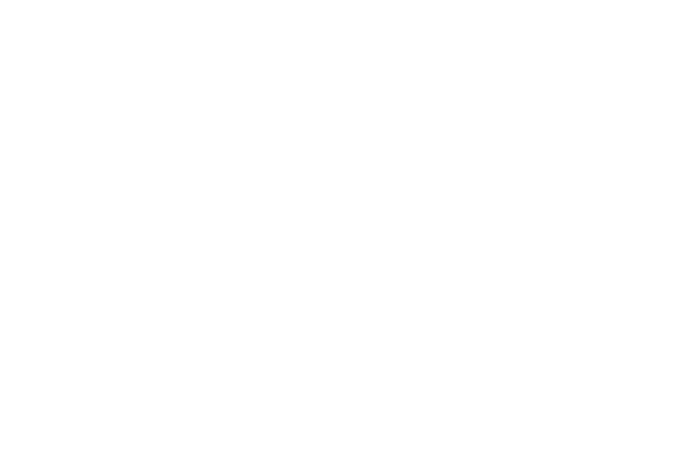
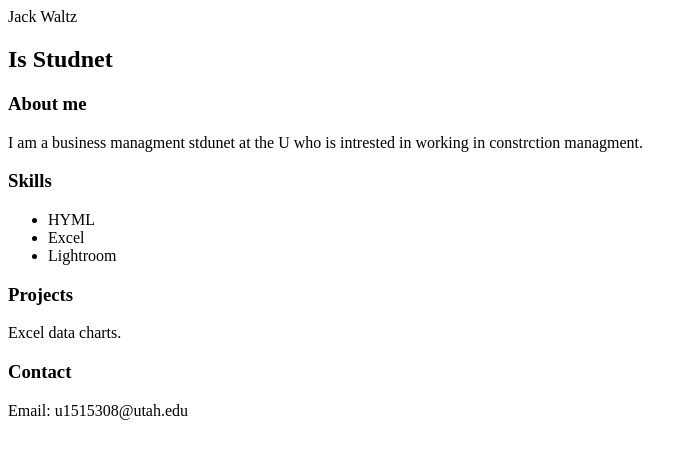
Before and after one commit to jack-waltz-web/jack-waltzz, a plain HTML site: page index.html in a window 1280 px wide. Shown: the whole page, without its empty margins (0-697 px from the left). Drawn offline with Linux system fonts and the light colour scheme.

Commit message:
Update index.html

```diff
--- a/index.html
+++ b/index.html
@@ -3,3 +3,25 @@
 </html>
   <title>My Portfolio</title>
   <meta name="viewpoint" content="width=device-width, initial-scale=1">
+</head>
+<body>
+  <hl> Jack Waltz</hl>
+  <h2>Is Studnet</h2>
+
+  <h3>About me</h3>
+  <p> I am a business managment stdunet at the U who is intrested in working in constrction managment.</p>
+
+  <h3>Skills</h3>
+  <ul>
+    <li>HYML</li>
+    <li>Excel</li>
+    <li>Lightroom</li>
+  </ul>
+
+  <h3>Projects</h3>
+  <p>Excel data charts.</p>
+
+  <h3>Contact</h3>
+  <p>Email: u1515308@utah.edu</p>
+</body>
+</html>
```
